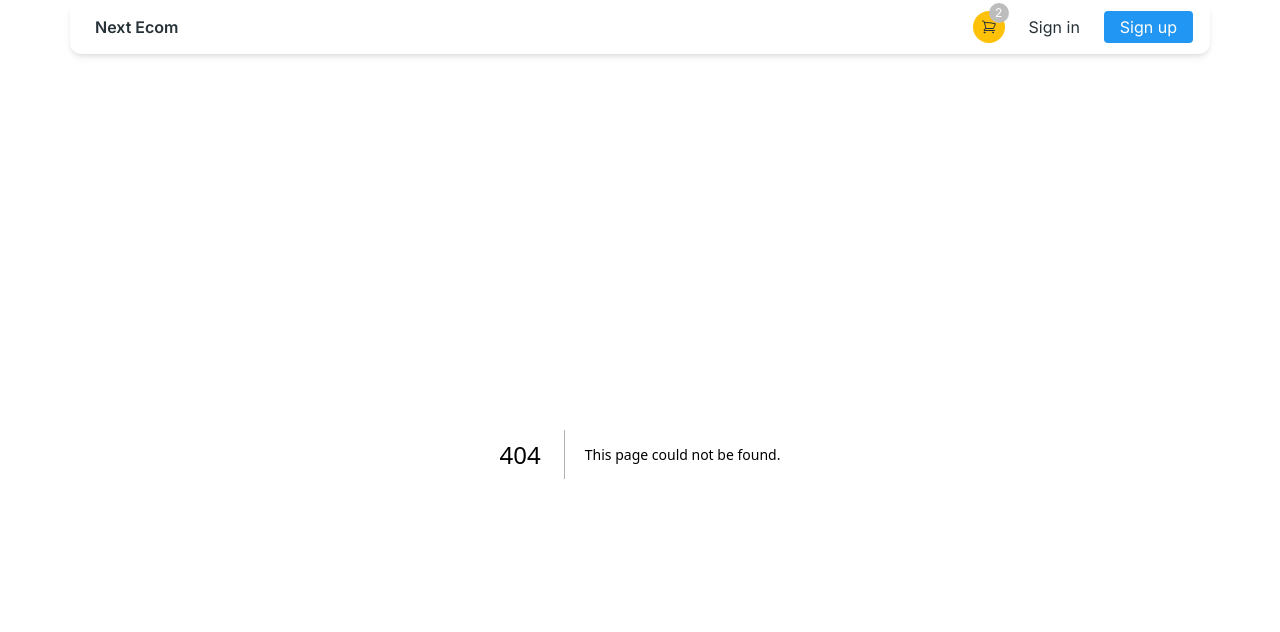
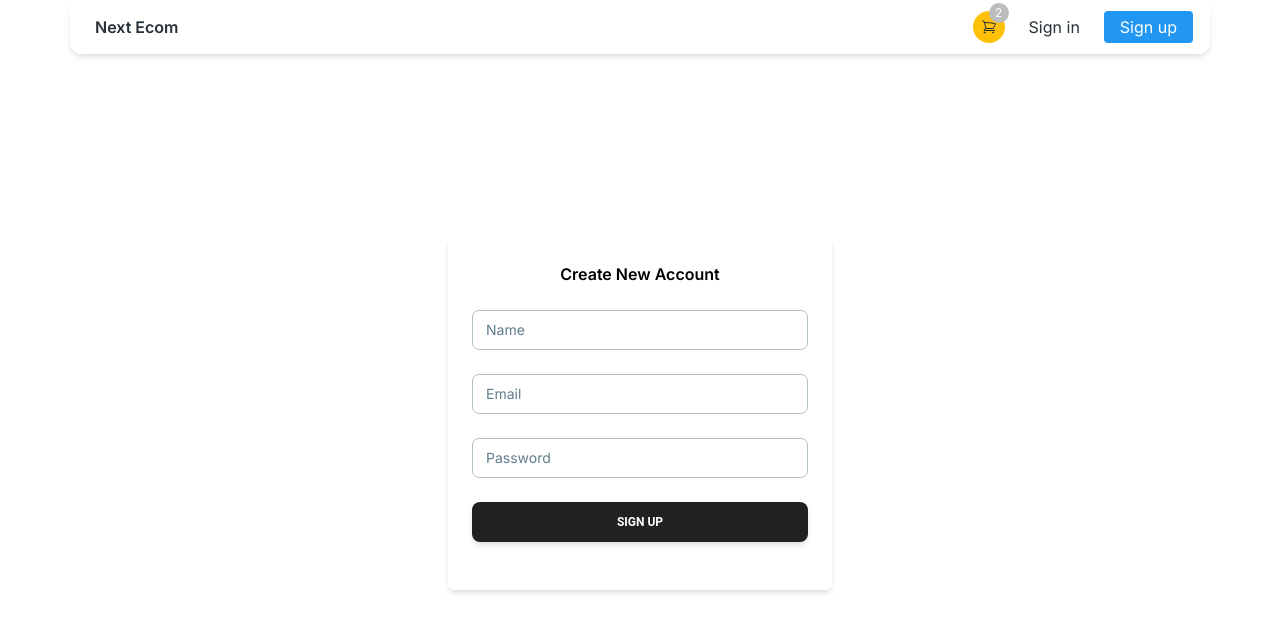
Before and after one commit to Muqeetullah/e-com, a Next.js app: page /auth/signup in a window 1280 px wide. Before the commit this address had no page. Shown: the top 632 px of the page. Built offline with nearby package versions, Linux system fonts and the light colour scheme.

Commit message:
signup Input checks

```diff
--- /dev/null
+++ b/app/auth/layout.tsx
@@ -0,0 +1,12 @@
+import React, {ReactNode} from "react";
+
+interface Props {
+  children: ReactNode;
+}
+const AuthLayout = ({children}: Props) => {
+  return (
+    <div className="h-[90vh] flex items-center justify-center">{children}</div>
+  );
+};
+
+export default AuthLayout;
--- /dev/null
+++ b/app/auth/signin/page.tsx
@@ -0,0 +1,7 @@
+import React from "react";
+
+const Signin = () => {
+  return <div>Signin</div>;
+};
+
+export default Signin;
--- /dev/null
+++ b/app/auth/signup/page.tsx
@@ -0,0 +1,93 @@
+"use client";
+import React from "react";
+import AuthFormContainer from "@/components/authFormContainer";
+import {Button, Input} from "@material-tailwind/react";
+import {XMarkIcon} from "@heroicons/react/24/outline";
+import {Formik, useFormik} from "formik";
+import * as yup from "yup";
+
+const validationSchema = yup.object().shape({
+  name: yup
+    .string()
+    .required("Name is required")
+    .min(2, "Name must be at least 2 characters")
+    .max(50, "Name cannot exceed 50 characters"),
+  email: yup
+    .string()
+    .email("Invalid email format")
+    .required("Email is required"),
+  password: yup
+    .string()
+    .required("Password is required")
+    .min(6, "Password must be at least 6 characters"),
+});
+
+export default function SignUp() {
+  const {
+    values,
+    errors,
+    touched,
+    handleChange,
+    handleBlur,
+    handleSubmit,
+    isSubmitting,
+  } = useFormik({
+    initialValues: {email: "", password: "", name: ""},
+    validationSchema,
+    onSubmit: values => {
+      console.log(values);
+    },
+  });
+
+  const {name, email, password} = values;
+  const touchedKeys = Object.entries(touched).map(([key, value]) => {
+    if (value) return key;
+  });
+
+  const finalError: string[] = [];
+  Object.entries(errors).forEach(([key, value]) => {
+    if (touchedKeys.includes(key) && value) finalError.push(value);
+  });
+
+  const formErrors: string[] = finalError;
+
+  return (
+    <AuthFormContainer title="Create New Account" onSubmit={handleSubmit}>
+      <Input
+        name="name"
+        label="Name"
+        onChange={handleChange}
+        value={name}
+        onBlur={handleBlur}
+      />
+      <Input
+        name="email"
+        label="Email"
+        onChange={handleChange}
+        value={email}
+        onBlur={handleBlur}
+      />
+      <Input
+        name="password"
+        label="Password"
+        type="password"
+        onChange={handleChange}
+        value={password}
+        onBlur={handleBlur}
+      />
+      <Button type="submit" className="w-full">
+        Sign up
+      </Button>
+      <div className="">
+        {formErrors.map(err => {
+          return (
+            <div key={err} className="space-x-1 flex items-center text-red-500">
+              <XMarkIcon className="w-4 h-4" />
+              <p className="text-xs">{err}</p>
+            </div>
+          );
+        })}
+      </div>
+    </AuthFormContainer>
+  );
+}
--- a/app/layout.tsx
+++ b/app/layout.tsx
@@ -2,6 +2,7 @@ import "./globals.css";
 import type {Metadata} from "next";
 import {Inter} from "next/font/google";
 import Navbar from "@/components/Navbar";
+import {ReactNode} from "react";
 
 const inter = Inter({subsets: ["latin"]});
 
@@ -10,11 +11,17 @@ export const metadata: Metadata = {
   description: "Generated by create next app",
 };
 
-export default function RootLayout({children}: {children: React.ReactNode}) {
+interface Props {
+  children: ReactNode;
+}
+
+export default function RootLayout({children}: Props) {
   return (
     <html lang="en">
-      <Navbar />
-      <body className={inter.className}>{children}</body>
+      <body className={inter.className}>
+        <Navbar />
+        {children}
+      </body>
     </html>
   );
 }
--- a/app/page.tsx
+++ b/app/page.tsx
@@ -1,7 +1,12 @@
+import Navbar from "@/components/Navbar";
 import React from "react";
 
 const page = () => {
-  return <div>page</div>;
+  return (
+    <div className="flex flex-col">
+      <div className="text-center">Home page</div>
+    </div>
+  );
 };
 
 export default page;
--- a/components/Navbar/navbar.tsx
+++ b/components/Navbar/navbar.tsx
@@ -12,6 +12,7 @@ import CartIcon from "../cartIcon";
 import {UserCircleIcon, ShoppingBagIcon} from "@heroicons/react/24/outline";
 import useAuth from "@/hooks/useAuth";
 import Link from "next/link";
+import dynamic from "next/dynamic";
 
 interface Props {
   cartItemsCount: number;
@@ -30,7 +31,7 @@ export const menuItems = [
   },
 ];
 
-export default function NavUI({cartItemsCount}: Props) {
+const NavUI = ({cartItemsCount}: Props) => {
   const [open, setOpen] = useState(false);
   const {loading, loggedIn} = useAuth();
 
@@ -59,7 +60,7 @@ export default function NavUI({cartItemsCount}: Props) {
               <Spinner />
             ) : (
               <>
-                <Link className="px-4 py-1" href="/auth/signins">
+                <Link className="px-4 py-1" href="/auth/signin">
                   Sign in
                 </Link>
                 <Link
@@ -99,4 +100,5 @@ export default function NavUI({cartItemsCount}: Props) {
       </div>
     </>
   );
-}
+};
+export default NavUI;
--- /dev/null
+++ b/components/authFormContainer.tsx
@@ -0,0 +1,19 @@
+import React, {FormEventHandler, ReactNode} from "react";
+
+interface Props {
+  children: ReactNode;
+  onSubmit?: FormEventHandler<HTMLFormElement>;
+  title: string;
+}
+
+export default function AuthFormContainer({title, children, onSubmit}: Props) {
+  return (
+    <form
+      onSubmit={onSubmit}
+      className="w-96 p-6 space-y-6 bg-white shadow-md rounded-md"
+    >
+      <h3 className="text-center font-semibold">{title}</h3>
+      {children}
+    </form>
+  );
+}
```
Also changed, not shown: package.json (+5 -3 lines), 1 other file (tests, documents, lock files or other folders).
